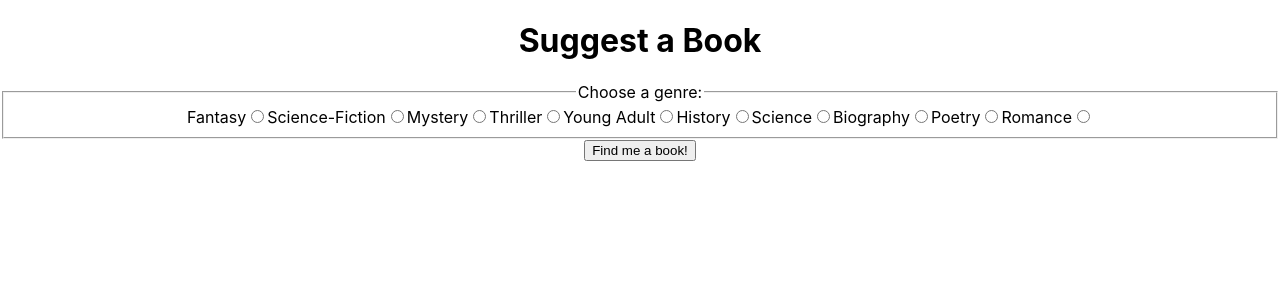
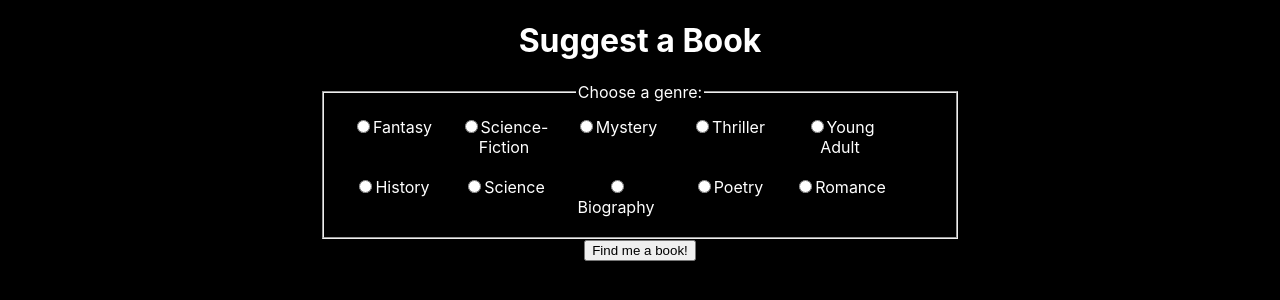
Before and after one commit to cliffstonge/suggest-a-book, a React (Create React App) app: page / in a window 1280 px wide. Shown: the top 300 px of the page. Built offline with nearby package versions, Linux system fonts and the light colour scheme.

Commit message:
Changes to form

```diff
--- a/src/App.css
+++ b/src/App.css
@@ -1,38 +1,37 @@
+html {
+  background-color: #000000;
+}
+
 .App {
   text-align: center;
+  color: #ffffff;
 }
 
-.App-logo {
-  height: 40vmin;
-  pointer-events: none;
+form {
+  width: 50%;
 }
 
-@media (prefers-reduced-motion: no-preference) {
-  .App-logo {
-    animation: App-logo-spin infinite 20s linear;
-  }
-}
-
-.App-header {
-  background-color: #282c34;
-  min-height: 100vh;
+.main {
   display: flex;
   flex-direction: column;
   align-items: center;
   justify-content: center;
-  font-size: calc(10px + 2vmin);
-  color: white;
 }
 
-.App-link {
-  color: #61dafb;
+fieldset {
+  display: flex;
+  flex-wrap: wrap;
 }
 
-@keyframes App-logo-spin {
-  from {
-    transform: rotate(0deg);
-  }
-  to {
-    transform: rotate(360deg);
-  }
+fieldset div {
+  width: calc(25% - 60px);
+  padding: 10px;
 }
+
+img {
+  width: 100%;
+}
+
+.bookInfo {
+  display: flex;
+}
--- a/src/App.js
+++ b/src/App.js
@@ -8,7 +8,7 @@ class App extends Component {
     super();
     this.state = {
       book: [],
-      userInput: [],
+      userInput: 'fiction',
     }
   }
 
@@ -44,38 +44,59 @@ class App extends Component {
 
         <h1>Suggest a Book</h1>
 
+        <div class="main">
           <form>
             <fieldset>
               <legend>Choose a genre:</legend>
+              <div>
+              <input onChange={this.handleChange} type="radio" name="genre" value="fantasy" id="fantasy"/>
               <label>Fantasy</label>
-          <input onChange={this.handleChange} type="radio" name="genre" value="fantasy" id="fantasy"/>
+              </div>
 
+              <div>
+              <input onChange={this.handleChange} type="radio" name="genre" value="science-fiction" id="science-fiction"/>
               <label>Science-Fiction</label>
-          <input onChange={this.handleChange} type="radio" name="genre" value="science-fiction" id="science-fiction"/>
+              </div>
 
+              <div>
+              <input onChange={this.handleChange} type="radio" name="genre" value="mystery" id="mystery"/>
               <label>Mystery</label>
-          <input onChange={this.handleChange} type="radio" name="genre" value="mystery" id="mystery"/>
+              </div>
 
+              <div>
+              <input onChange={this.handleChange} type="radio" name="genre" value="thriller" id="thriller"/>
               <label>Thriller</label>
-          <input onChange={this.handleChange} type="radio" name="genre" value="thriller" id="thriller"/>
+              </div>
 
+              <div>
+              <input onChange={this.handleChange} type="radio" name="genre" value="young-adult" id="young-adult"/>
               <label>Young Adult</label>
-          <input onChange={this.handleChange} type="radio" name="genre" value="young-adult" id="young-adult"/>
+              </div>
 
+              <div>
+              <input onChange={this.handleChange} type="radio" name="genre" value="history" id="history"/>
               <label>History</label>
-          <input onChange={this.handleChange} type="radio" name="genre" value="history" id="history"/>
+              </div>
 
+              <div>
+              <input onChange={this.handleChange} type="radio" name="genre" value="science" id="science"/>
               <label>Science</label>
-          <input onChange={this.handleChange} type="radio" name="genre" value="science" id="science"/>
+              </div>
 
+              <div>
+              <input onChange={this.handleChange} type="radio" name="genre" value="biography" id="biography"/>
               <label>Biography</label>
-          <input onChange={this.handleChange} type="radio" name="genre" value="biography" id="biography"/>
+              </div>
 
+              <div>
+              <input onChange={this.handleChange} type="radio" name="genre" value="poetry" id="poetry"/>
               <label>Poetry</label>
-          <input onChange={this.handleChange} type="radio" name="genre" value="poetry" id="poetry"/>
+              </div>
 
+              <div>
+              <input onChange={this.handleChange} type="radio" name="genre" value="romance" id="romance"/>
               <label>Romance</label>
-          <input onChange={this.handleChange} type="radio" name="genre" value="romance" id="romance"/>
+              </div>
             </fieldset>
             <button onClick={this.handleClick}>Find me a book!</button>
           </form>
@@ -83,6 +104,8 @@ class App extends Component {
           <BookSuggestion book={this.state.book} />
 
         </div>
+
+      </div>
     );
   }
 }
--- a/src/BookSuggestion.js
+++ b/src/BookSuggestion.js
@@ -1,19 +1,22 @@
 import React, {Component} from 'react';
+// import defaultImage from './defaultImage.png'
 
 class BookSuggestion extends Component {
     render() {
-    return (
-        this.props.book.map(item => {
-            return (
-                <div key={item.id}>
-                <img src={item.volumeInfo.imageLinks.thumbnail} alt={item.volumeInfo.title}/>
-                <p>{item.volumeInfo.title}</p>
-                <p>{item.volumeInfo.subtitle}</p>
-                <p>{item.volumeInfo.authors}</p>
-                </div>
-            )
+        return (
+            this.props.book.map(items => {
+                return (
+                    <div class="bookInfo" key={items.id}>
+                        <img src={items.volumeInfo.imageLinks.thumbnail} alt={items.volumeInfo.title}/>
+                        <div>
+                            <p>{items.volumeInfo.title}</p>
+                            <p>{items.volumeInfo.subtitle}</p>
+                            <p>By: {items.volumeInfo.authors}</p>
+                        </div>
+                    </div>
+                )
             })
-    )
+        )
     }
 }
 
```
Also changed, not shown: src/Form.js (added), src/defaultImage.png (added). Lines whose indentation alone changed are shown as unchanged.
